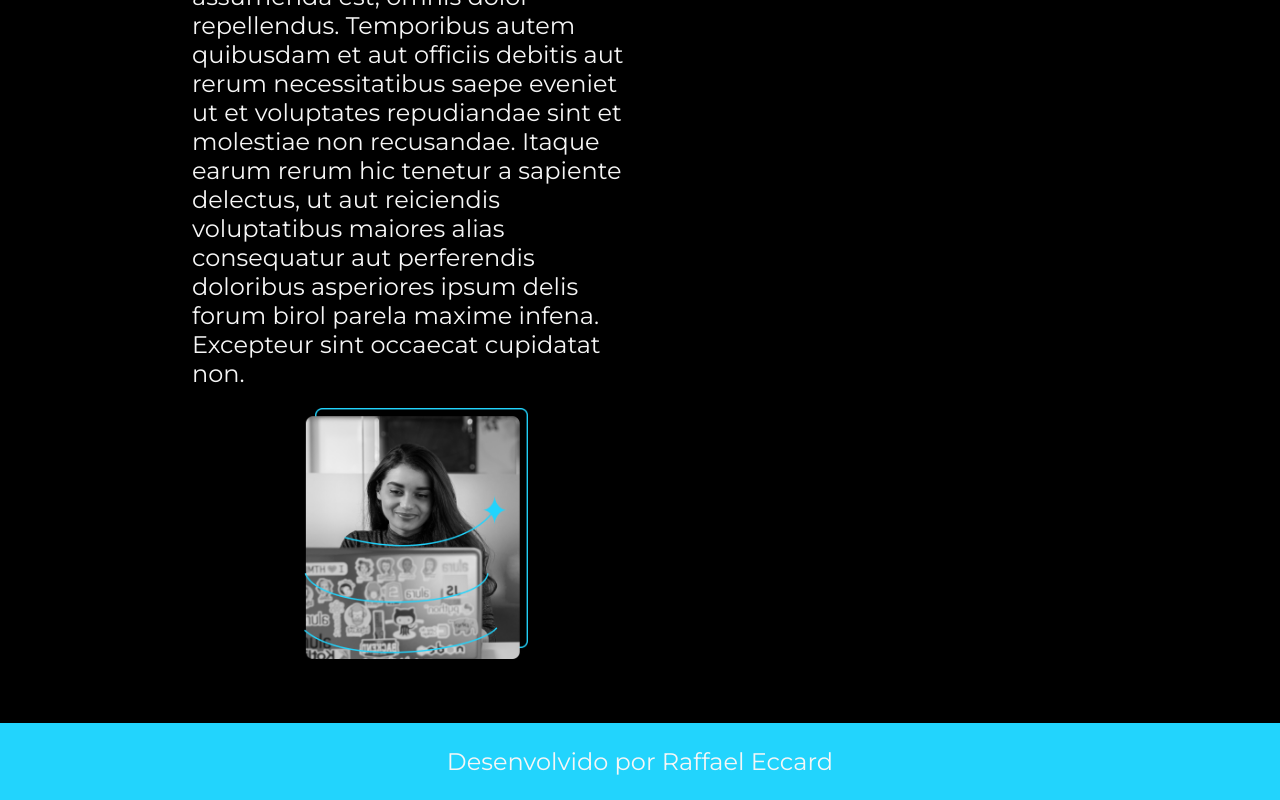
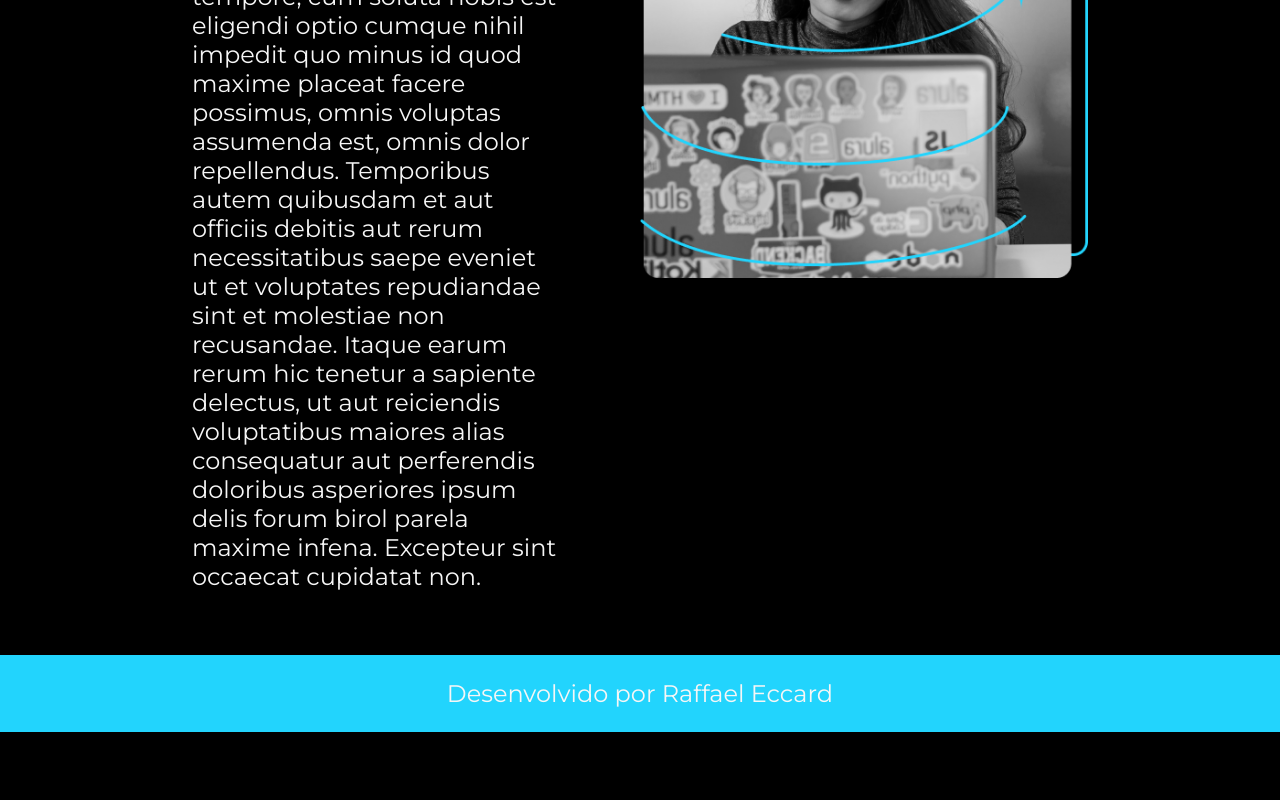
Before and after one commit to raffaeccard/curso-alura-html-css-front, a plain HTML site: page about.html in a window 1280 px wide. Shown: the part 657-1457 px from the top of the page. After the commit the page ends 1389 px from the top, so only its background shows below. Drawn offline with nearby package versions, Linux system fonts and the light colour scheme.

Commit message:
fix: corrigir estrutura da página 'Sobre mim' e semântica da imagem

```diff
--- a/about.html
+++ b/about.html
@@ -22,13 +22,12 @@
             <p class="apresentacao__conteudo__texto"> At vero eos et accusamus et iusto odio dignissimos ducimus qui blanditiis praesentium voluptatum deleniti atque corrupti quos dolores et quas molestias excepturi sint occaecati cupiditate non provident, similique sunt in culpa qui officia deserunt mollitia animi, id est laborum et dolorum fuga.</p>
 
             <p class="apresentacao__conteudo__texto">Et harum quidem rerum facilis est et expedita distinctio. Nam libero tempore, cum soluta nobis est eligendi optio cumque nihil impedit quo minus id quod maxime placeat facere possimus, omnis voluptas assumenda est, omnis dolor repellendus. Temporibus autem quibusdam et aut officiis debitis aut rerum necessitatibus saepe eveniet ut et voluptates repudiandae sint et molestiae non recusandae. Itaque earum rerum hic tenetur a sapiente delectus, ut aut reiciendis voluptatibus maiores alias consequatur aut perferendis doloribus asperiores ipsum delis forum birol parela maxime infena. Excepteur sint occaecat cupidatat non.</p>
+        </section>
+                <img class="apresentacao__imagem" src="./assets/Imagem.png" alt="Imagem da Joana Santos programando">
 
-            <div class="apresentacao__links">
-                <img class="apresentacao__imagem" src="./assets/Imagem.png" alt="Imagem da Joana Santos programando">
-            </div>
-        </section>
     </main>
     <footer class="rodape">
         <p>Desenvolvido por Raffael Eccard</p>
+    </footer>
 </body>
 </html>
```
